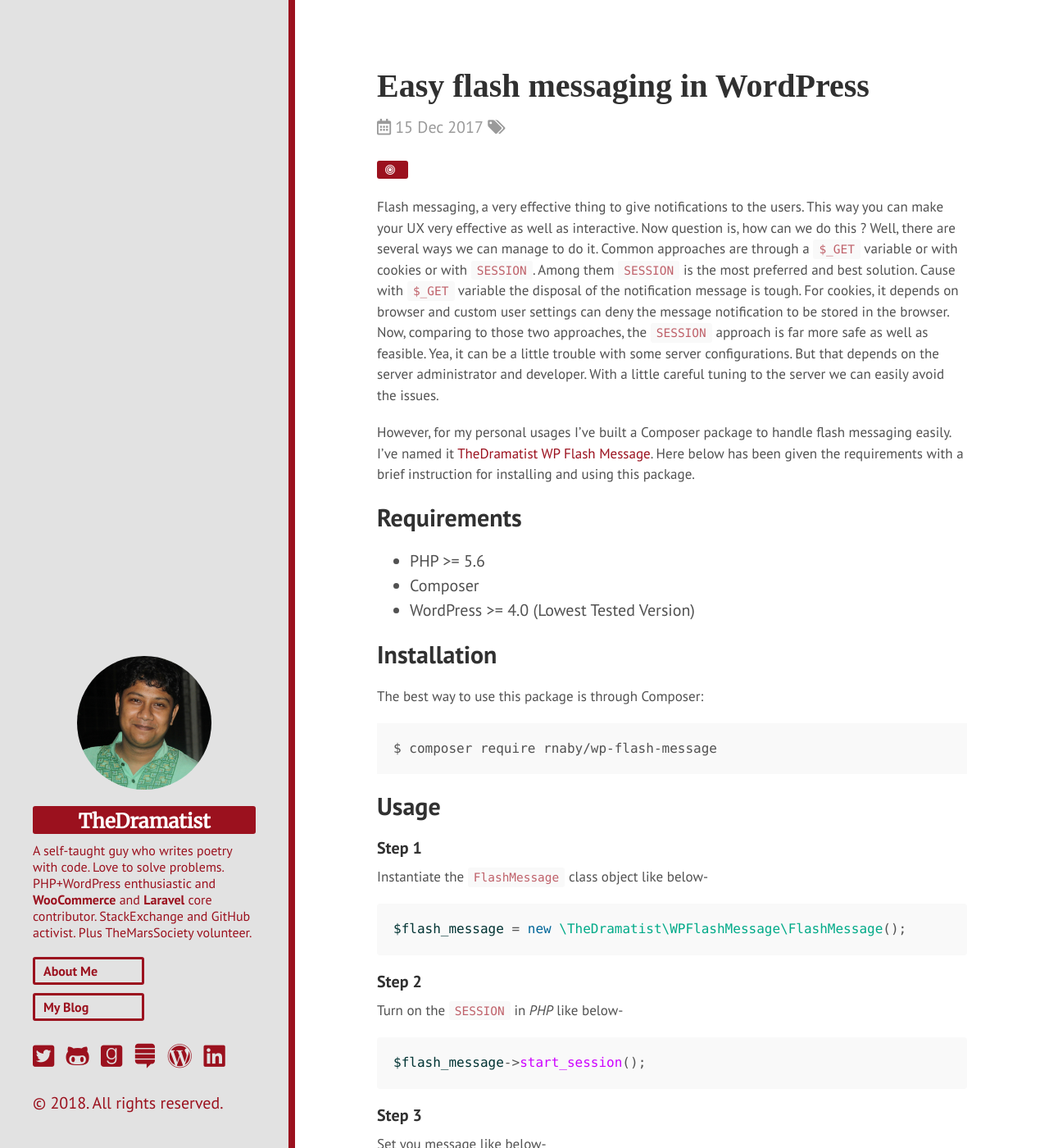
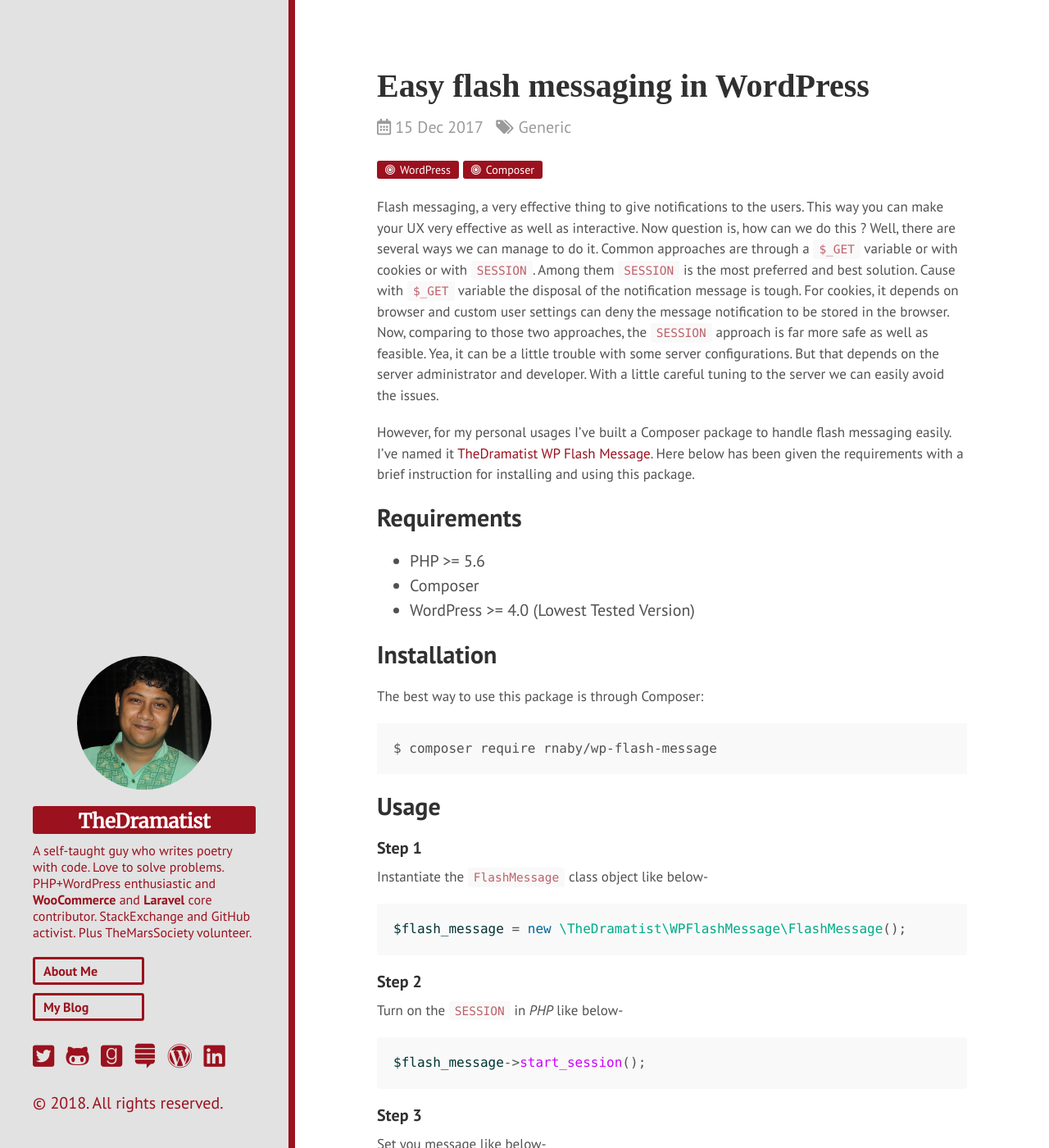
Before and after one commit to khanrn/codemascot.github.io, a Jekyll site: the page built from _posts/2017-12-15-easy-flash-messaging-in-wordpress.md, in a window 1280 px wide and 1400 px high. Shown: the whole window at 82% size. Built offline with Jekyll 4.4.1, drawn with Linux system fonts in a browser that asks for light colours; nearby versions of some CDN libraries; some web fonts are replaced; Markdown is read by kramdown in place of the engine named in the settings; comment, search, counter and statistics services are not loaded.

Commit message:
A Little Fix

```diff
--- a/_layouts/post.html
+++ b/_layouts/post.html
@@ -5,12 +5,12 @@
 <div class="post">
   <h1 class="post-title">{{ page.title }}</h1>
   <span class="post-date">{{ page.date | date_to_string }}</span>
-	{% unless post.categories == empty %}
-	  <span class="categories">{{ post.categories | join: ", " }}</span>
+	{% unless page.categories == empty %}
+	  <span class="categories">{{ page.categories | join: ", " }}</span>
 	{% endunless %}
 
-	{% unless post.topics == empty %}
-	  <div class="topics"><span>{{ post.topics | split: " | " | join: "</span><span>" }}</span></div>
+	{% unless page.topics == empty %}
+	  <div class="topics"><span>{{ page.topics | split: " | " | join: "</span><span>" }}</span></div>
 	{% endunless %}
   {{ content }}
 </div>
--- a/public/css/hyde.css
+++ b/public/css/hyde.css
@@ -67,9 +67,10 @@
  }
 
  span.categories {
-     display: inline-block;
-     margin-bottom: 1rem;
-	 color: #9a9a9a;
+	display: inline-block;
+	margin-bottom: 1rem;
+	color: #9a9a9a;
+	padding-left: 10px;
  }
  span.categories:before {
      content: "\f02c";
```
